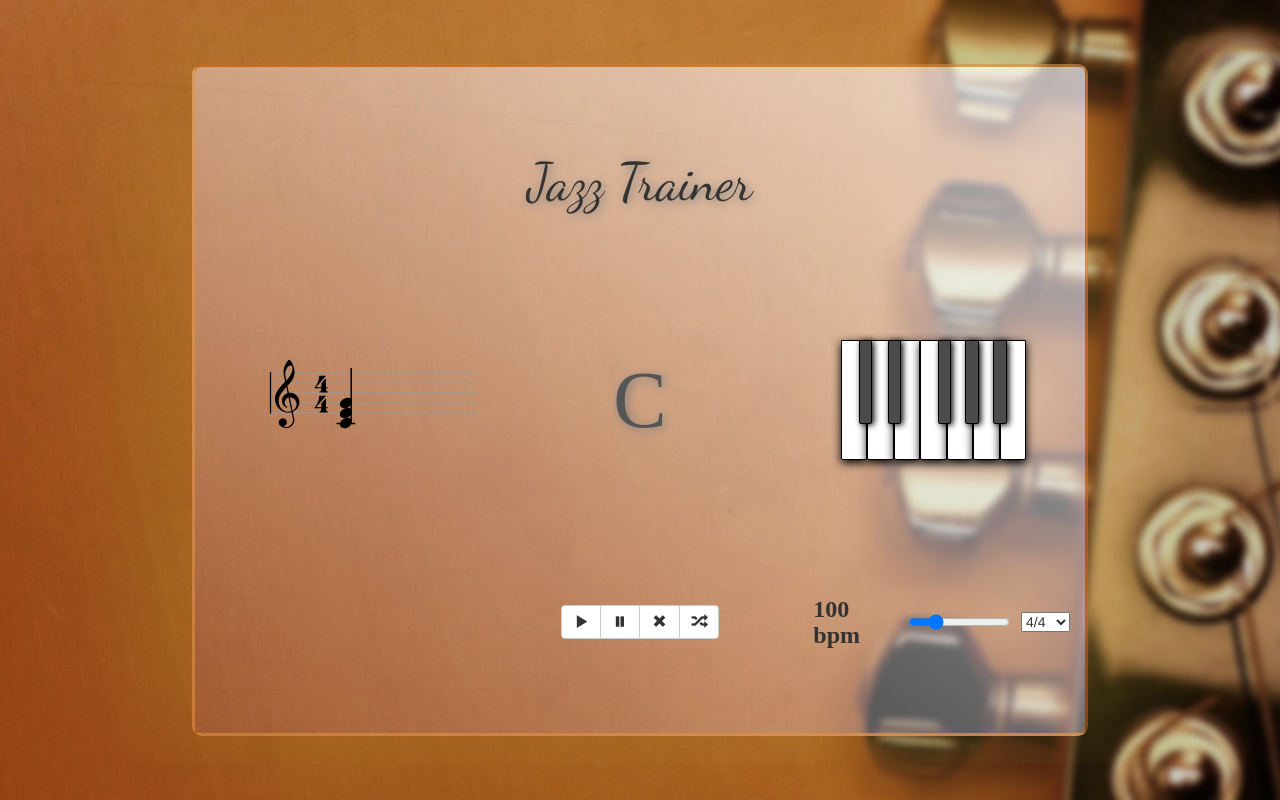
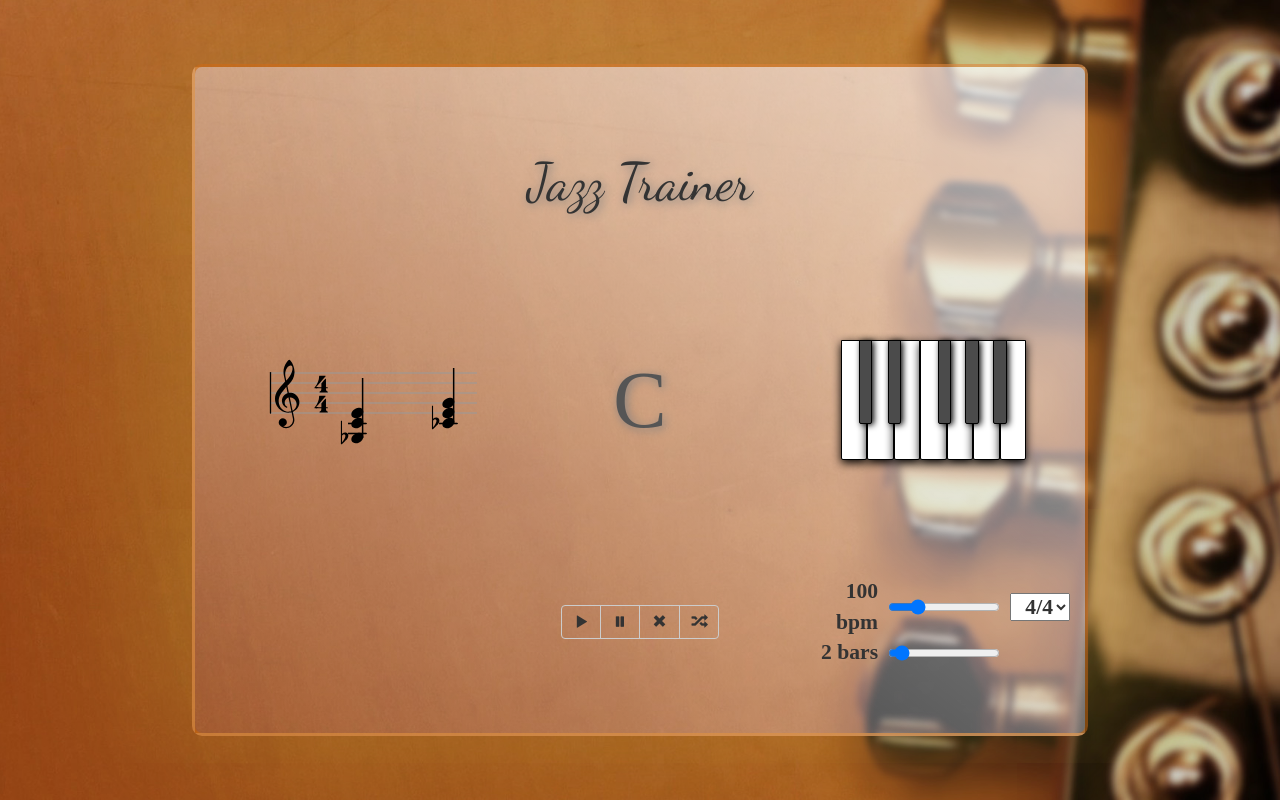
Before and after one commit to ibraimweb/JazzTrainerProject, a website: page browser/index.html in a window 1280 px wide. Drawn offline with nearby package versions, Linux system fonts and the light colour scheme; no server answers.

Commit message:
sliders & staff functionality

```diff
--- a/app/engine.js
+++ b/app/engine.js
@@ -1,13 +1,20 @@
 var keys = ['C', 'Db', 'D', 'Eb', 'E', 'F', 'Gb', 'G', 'Ab', 'A', 'Bb', 'B'];
-var customKeys;
+var customKeys = [];
 var bpm = 600;
 var i = 0;
 var isPlaying = false;
 var timeSignature = 4;
 var metronomeCounter = 1;
+
 var bpmText = $('#bpmText');
 var bpmVal = $('#bpm');
-bpmVal.on('change', () => {
+var barText = $('#barText');
+
+$('#bar').on('change', function(e){
+    barText.text(e.target.value + ' bars');
+});
+
+bpmVal.on('change', function(){
     bpm = 60000 / bpmVal.val();
     bpmText.text(bpmVal.val() + ' bpm');
     if (isPlaying) {
@@ -122,7 +129,7 @@ function pause() {
 
 $('#start').on('click', function() {
     pause();
-    play(keys || customKeys);
+    play(customKeys.length === 0 ? keys : customKeys);
 });
 
 $('#reset').on('click', function() {
@@ -134,6 +141,14 @@ $('#pause').on('click', function() {
 });
 
 $('#shuffle').on('click', function() {
-    shuffle(keys);
+    shuffle(customKeys || keys);
     console.log(keys)
 });
+
+$('ul.keys').children().on('click', function(){
+    customKeys.push(this.id);
+    notes.push(new VF.StaveNote({ keys: [this.id + "/4"], duration: "q" }));
+    VF.Formatter.FormatAndDraw(context, stave, notes);
+    console.log(customKeys);
+    console.log(notes);
+})
--- a/app/staff.js
+++ b/app/staff.js
@@ -16,9 +16,7 @@ stave.addClef("treble").addTimeSignature("4/4");
 // Connect it to the rendering context and draw!
 stave.setContext(context).draw();
 
-var notes = [
-  // A C-Major chord.
-  new VF.StaveNote({ keys: ["c/4", "e/4", "g/4"], duration: "q" })
-];
+var notes = [ new VF.StaveNote({ keys: ["g/3", "c/4", "eb/4"], duration: "q" }).addAccidental(0, new VF.Accidental("b")),
+              new VF.StaveNote({ keys: ["c/4", "eb/4", "g/4"], duration: "q" }).addAccidental(0, new VF.Accidental("b")) ];
 
 VF.Formatter.FormatAndDraw(context, stave, notes);
--- a/browser/custom.css
+++ b/browser/custom.css
@@ -62,18 +62,31 @@ h1 {
     color: black;
 }
 
-#bpm {
-    width: 40%;
-    margin-right: 4%;
+.slider-text {
+    font-family: 'Times New Roman', Times, serif;
+    font-weight: bold;
+    font-size: 2.7vh;
+    text-align: right;
 }
 
-#bpmText {
-    font-family: 'Times New Roman', Times, serif;
-    font-weight: bold;
-    font-size: 3vh;
-    padding: 10px 10px 10px;
+table.sliders {
+    margin: 0;
+    padding: 0;
+    width: 100%;
 }
 
-#timeSign {
-    width: 50px;
+td.slider {
+    padding: 0 10px;
 }
+
+.btn-group > button {
+    background-color: transparent;
+}
+
+.btn-group > button:hover {
+    background-color: gray;
+}
+
+.btn-group > button:focus {
+    background-color: transparent;
+}
--- a/browser/index.html
+++ b/browser/index.html
@@ -83,9 +83,12 @@
                 </div>
             </div>
             <div class="col-md-4 col-xs-4 col-sm-4 col-lg-4 custom-center">
-                <h4 id="bpmText">100 bpm</h4>
-                <input id="bpm" type="range" min="40" max="300" value="100" step="5">
-                <select id="timeSign" class="tSign">
+                <table class="sliders">
+                    <tr class="bpm-container">
+                        <td class="slider-text" id="bpmText">100 bpm</td>
+                        <td class="slider"><input id="bpm" type="range" min="40" max="300" value="100" step="5"></td>
+                        <td>
+                            <select class="slider-text" id="timeSign">
                                 <option value="3">3/4</option>
                                 <option value="4" selected>4/4</option>
                                 <option value="5">5/4</option>
@@ -94,6 +97,13 @@
                                 <option value="9">9/4</option>
                                 <option value="11">11/4</option>
                             </select>
+                        </td>
+                    </tr>
+                    <tr class="bar-container">
+                        <td class="slider-text" id="barText">2 bars</td>
+                        <td class="slider"><input id="bar" type="range" min="1" max="16" value="2" step="1"></td>
+                    </tr>
+                </table>
             </div>
         </div>
 
--- a/browser/keyboard.css
+++ b/browser/keyboard.css
@@ -4,14 +4,14 @@ div.CSSKeyboard {
     width: 15vw;
 }
 
-ul {
+ul.keys {
     /*     border: red 0.5px solid; */
     height: 100%;
     padding: 0;
     position: relative;
 }
 
-li {
+ul.keys > li {
     list-style: none;
     float: left;
     height: 100%;
@@ -28,7 +28,7 @@ li {
 .black {
     position: absolute;
     top: 0;
-    height: 70%;
+    height: 70% !important;
     width: 7%;
     background: #4b4b4b;
     border-radius: 0 0 2px 2px;
```
Lines whose indentation alone changed are shown as unchanged.
